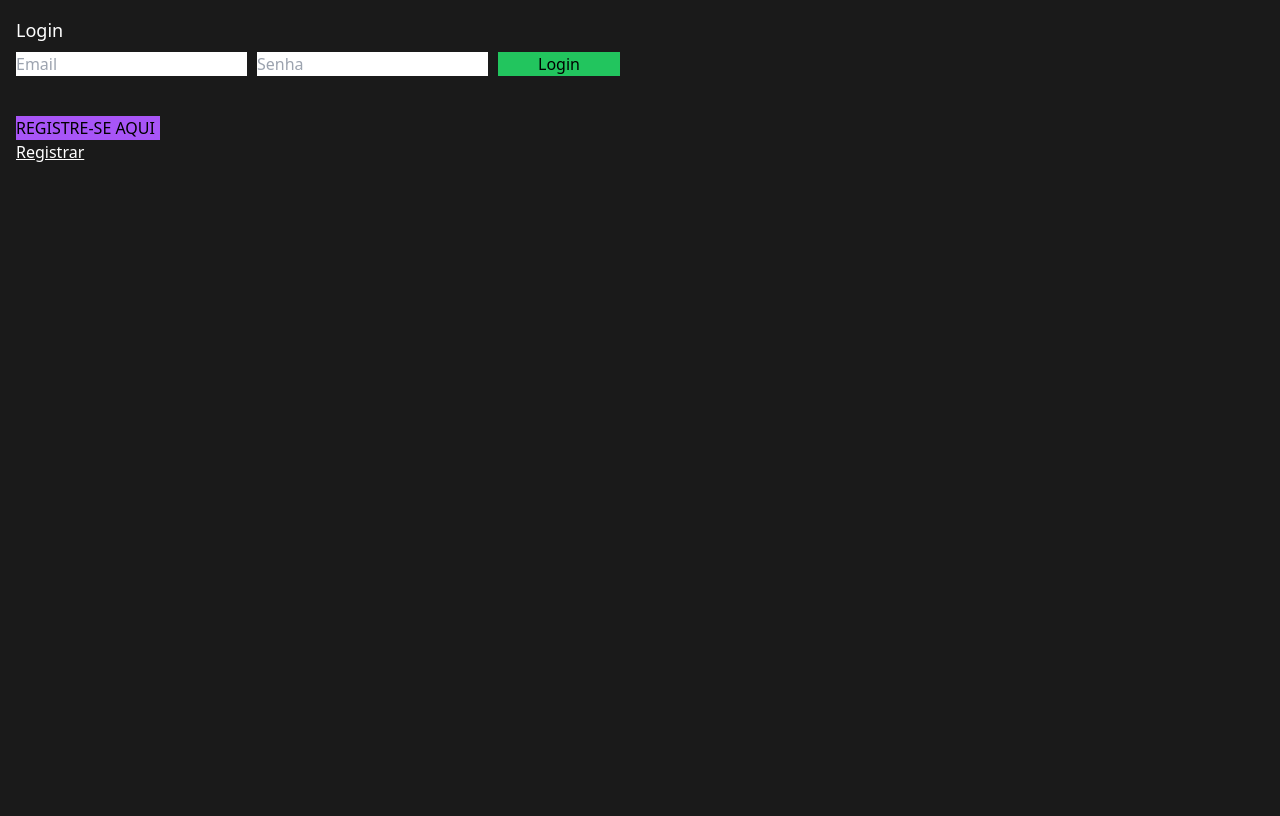
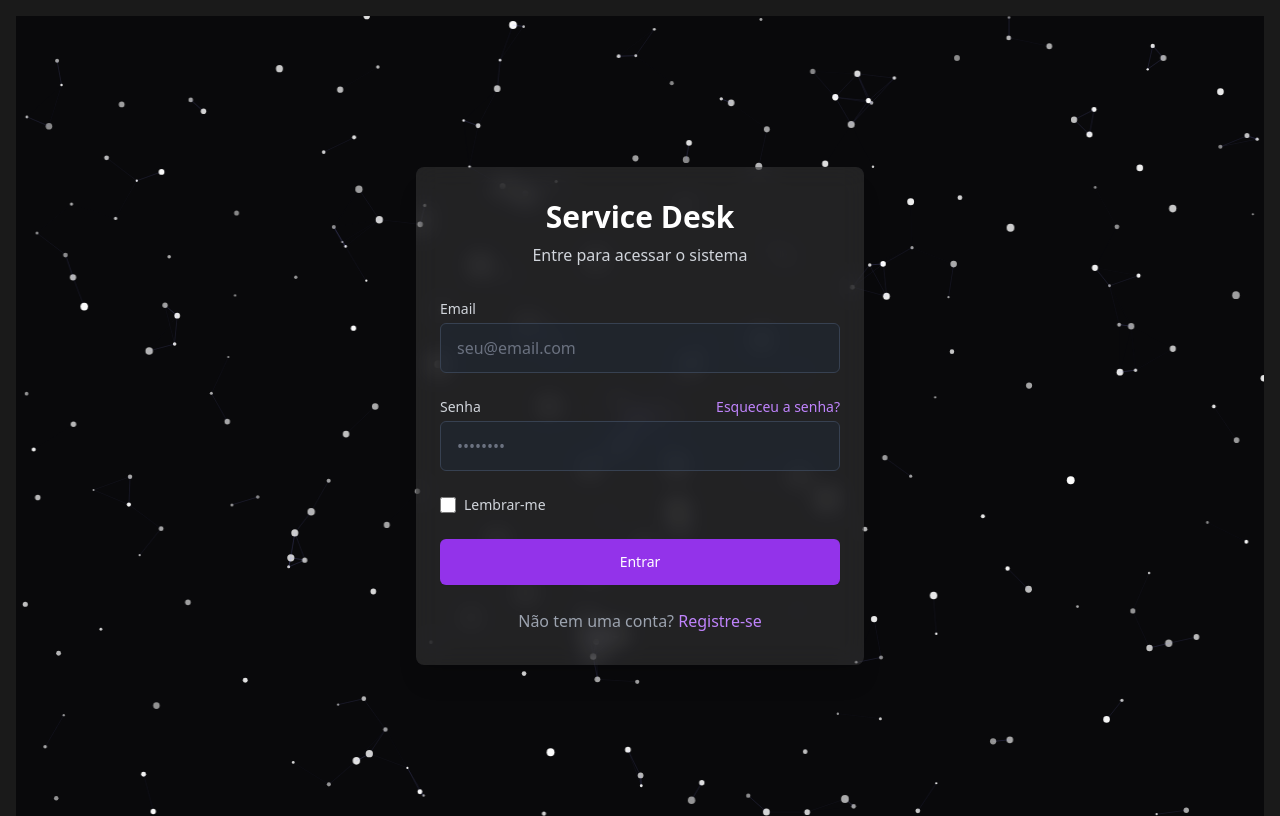
Before and after one commit to pabloalves01/service-desk, a Vue app in the folder frontend/: page /login in a window 1280 px wide. Built offline with nearby package versions, Linux system fonts and the light colour scheme.

Commit message:
Nova tela de login

```diff
--- a/frontend/src/views/auth/login.vue
+++ b/frontend/src/views/auth/login.vue
@@ -1,28 +1,86 @@
-<!-- src/views/Login.vue -->
 <template>
-    <div>
-      <h2 class="text-white mb-2 text-lg">Login</h2>
-      <input v-model="email" type="email" placeholder="Email" style="margin-right: 10px;" />
-      <input v-model="password" type="password" placeholder="Senha" style="margin-right: 10px;" />
-      <button class="bg-green-500 px-10" @click="login">Login</button>
-      <p v-if="error">{{ error }}</p>
+  <div class="min-h-screen flex items-center justify-center bg-zinc-950 relative overflow-hidden">
+    <!-- Background canvas for lines following mouse -->
+    <canvas ref="canvas" class="absolute inset-0 w-full h-full"></canvas>
+
+    <!-- Login container -->
+    <div class="w-full max-w-md px-6 py-8 bg-white/10 backdrop-blur-md rounded-lg shadow-xl z-10 relative">
+      <div class="text-center mb-8">
+        <h1 class="text-3xl font-bold text-white mb-2">Service Desk</h1>
+        <p class="text-gray-300">Entre para acessar o sistema</p>
       </div>
 
-    <div class="bg-purple-500 mt-10 w-36">REGISTRE-SE AQUI</div>
-    <RouterLink to="/register" class="text-white underline">Registrar</RouterLink>
+      <form @submit.prevent="login" class="space-y-6">
+        <div>
+          <label for="email" class="block text-sm font-medium text-gray-300 mb-1">Email</label>
+          <input
+            v-model="email"
+            id="email"
+            type="email"
+            required
+            class="w-full px-4 py-3 bg-gray-800/50 border border-gray-700 rounded-md text-white placeholder-gray-500 focus:outline-none focus:ring-2 focus:ring-purple-500 focus:border-transparent transition"
+            placeholder="seu@email.com"
+          />
+        </div>
 
+        <div>
+          <div class="flex items-center justify-between mb-1">
+            <label for="password" class="block text-sm font-medium text-gray-300">Senha</label>
+            <a href="#" class="text-sm text-purple-400 hover:text-purple-300">Esqueceu a senha?</a>
+          </div>
+          <input
+            v-model="password"
+            id="password"
+            type="password"
+            required
+            class="w-full px-4 py-3 bg-gray-800/50 border border-gray-700 rounded-md text-white placeholder-gray-500 focus:outline-none focus:ring-2 focus:ring-purple-500 focus:border-transparent transition"
+            placeholder="••••••••"
+          />
+        </div>
+
+        <div class="flex items-center">
+          <input id="remember-me" type="checkbox" class="h-4 w-4 text-purple-600 focus:ring-purple-500 border-gray-700 rounded bg-gray-800/50">
+          <label for="remember-me" class="ml-2 block text-sm text-gray-300">Lembrar-me</label>
+        </div>
+
+        <div v-if="error" class="bg-red-500/20 border border-red-500 text-red-200 px-4 py-2 rounded-md text-sm">
+          {{ error }}
+        </div>
+
+        <button
+          type="submit"
+          @click="login"
+          class="w-full flex justify-center py-3 px-4 border border-transparent rounded-md shadow-sm text-sm font-medium text-white bg-purple-600 hover:bg-purple-700 focus:outline-none focus:ring-2 focus:ring-offset-2 focus:ring-purple-500 transition-colors"
+        >
+          Entrar
+        </button>
+      </form>
+
+      <div class="mt-6 text-center">
+        <p class="text-gray-400">
+          Não tem uma conta?
+          <router-link to="/register" class="text-purple-400 hover:text-purple-300 font-medium">
+            Registre-se
+          </router-link>
+        </p>
+      </div>
+    </div>
+  </div>
 </template>
 
 <script setup>
-  import { ref } from 'vue';
+import { ref, onMounted, onUnmounted } from 'vue';
 import { useRouter } from 'vue-router';
-  import axiosInstance from '@/axios';
+import axiosInstance from '../../axios';
 
 const email = ref('');
 const password = ref('');
 const error = ref('');
 const router = useRouter();
+const canvas = ref(null);
+let animationFrameId = null;
 
+// Login function
 const login = async () => {
     try {
       const response = await axiosInstance.post('/login', {
@@ -30,13 +88,128 @@
         password: password.value,
       });
 
-      // Salvar o token no localStorage
       localStorage.setItem('token', response.data.token);
 
-      // Redirecionar para o Dashboard ou outra página
       router.push('/');
     } catch (err) {
       error.value = 'Credenciais inválidas';
     }
   };
+
+// Background animation with lines following mouse
+onMounted(() => {
+  const ctx = canvas.value.getContext('2d');
+  let width = window.innerWidth;
+  let height = window.innerHeight;
+  let mouseX = width / 2;
+  let mouseY = height / 2;
+  let particles = [];
+  const particleCount = 250;
+
+  // Set canvas size
+  canvas.value.width = width;
+  canvas.value.height = height;
+
+  // Handle mouse movement
+  const handleMouseMove = (e) => {
+    mouseX = e.clientX;
+    mouseY = e.clientY;
+  };
+
+  // Handle window resize
+  const handleResize = () => {
+    width = window.innerWidth;
+    height = window.innerHeight;
+    canvas.value.width = width;
+    canvas.value.height = height;
+    initParticles();
+  };
+
+  // Create particles
+  const initParticles = () => {
+    particles = [];
+    for (let i = 0; i < particleCount; i++) {
+      particles.push({
+        x: Math.random() * width,
+        y: Math.random() * height,
+        size: Math.random() * 3 + 1,
+        speedX: (Math.random() - 0.5) * 0.5,
+        speedY: (Math.random() - 0.5) * 0.5,
+        // cor branca
+        color: `rgba(255, 255, 255, ${Math.random() * 0.5 + 0.5})`
+        // color: `rgba(${Math.floor(Math.random() * 100 + 155)}, ${Math.floor(Math.random() * 100 + 155)}, 255, 0.7)`
+      });
+    }
+  };
+
+  // Animation loop
+  const animate = () => {
+    ctx.clearRect(0, 0, width, height);
+
+    // Update and draw particles
+    for (let i = 0; i < particles.length; i++) {
+      const p = particles[i];
+
+      // Move particles
+      p.x += p.speedX;
+      p.y += p.speedY;
+
+      // Boundary check
+      if (p.x > width || p.x < 0) p.speedX *= -1;
+      if (p.y > height || p.y < 0) p.speedY *= -1;
+
+      // Draw particle
+      ctx.fillStyle = p.color;
+      ctx.beginPath();
+      ctx.arc(p.x, p.y, p.size, 0, Math.PI * 2);
+      ctx.fill();
+
+      // Draw lines to mouse if close enough
+      const dx = mouseX - p.x;
+      const dy = mouseY - p.y;
+      const distance = Math.sqrt(dx * dx + dy * dy);
+
+      if (distance < 200) {
+        ctx.beginPath();
+        ctx.strokeStyle = `rgba(150, 150, 255, ${0.7 - distance / 150})`;
+        ctx.lineWidth = 1;
+        ctx.moveTo(p.x, p.y);
+        ctx.lineTo(mouseX, mouseY);
+        ctx.stroke();
+      }
+
+      // Draw lines between particles if close enough
+      for (let j = i + 1; j < particles.length; j++) {
+        const p2 = particles[j];
+        const dx2 = p.x - p2.x;
+        const dy2 = p.y - p2.y;
+        const distance2 = Math.sqrt(dx2 * dx2 + dy2 * dy2);
+
+        if (distance2 < 150) {
+          ctx.beginPath();
+          ctx.strokeStyle = `rgba(150, 150, 255, ${0.5 - distance2 / 100})`;
+          ctx.lineWidth = 0.5;
+          ctx.moveTo(p.x, p.y);
+          ctx.lineTo(p2.x, p2.y);
+          ctx.stroke();
+        }
+      }
+    }
+
+    animationFrameId = requestAnimationFrame(animate);
+  };
+
+  // Initialize
+  window.addEventListener('mousemove', handleMouseMove);
+  window.addEventListener('resize', handleResize);
+  initParticles();
+  animate();
+
+  // Cleanup
+  onUnmounted(() => {
+    window.removeEventListener('mousemove', handleMouseMove);
+    window.removeEventListener('resize', handleResize);
+    cancelAnimationFrame(animationFrameId);
+  });
+});
 </script>
```
Lines whose indentation alone changed are shown as unchanged.
